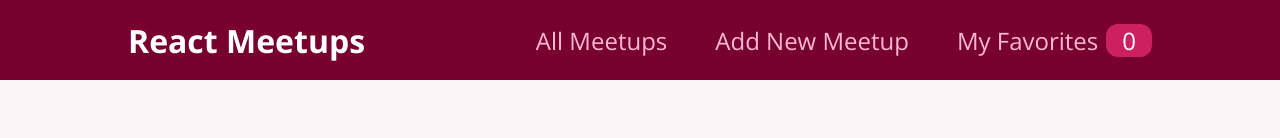
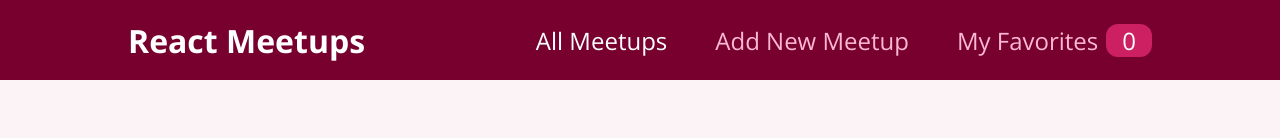
Before and after one commit to DenizAgisuna/React-Meetup, a React (Create React App) app: page / in a window 1280 px wide. Shown: the top 138 px of the page. Built offline with nearby package versions, Linux system fonts and the light colour scheme.

Commit message:
Updated navigation to use react-router
 Installed/implemented react-router-dom
 Removed manual page state handling
 Changed constants from numbers to a more SEO friendly string

```diff
--- a/package.json
+++ b/package.json
@@ -8,6 +8,7 @@
     "@testing-library/user-event": "^13.5.0",
     "react": "^17.0.2",
     "react-dom": "^17.0.2",
+    "react-router-dom": "^5.3.4",
     "react-scripts": "5.0.0",
     "web-vitals": "^2.1.4"
   },
@@ -36,6 +37,7 @@
     ]
   },
   "devDependencies": {
+    "@types/react-router-dom": "^5.3.3",
     "@wojtekmaj/enzyme-adapter-react-17": "^0.6.6",
     "enzyme": "^3.11.0"
   }
--- a/src/App.js
+++ b/src/App.js
@@ -1,37 +1,29 @@
-import { useState } from "react";
-
+import { BrowserRouter as Router, Route, Switch } from "react-router-dom";
 import AllMeetupsPage from "./pages/AllMeetupsPage";
 import FavoritesPage from "./pages/Favorites";
 import NewMeetupsPage from "./pages/NewMeetup";
-import { ALL_MEETUP_PAGE, FAVORITES_PAGE, NEW_MEETUP_PAGE } from "./utils/constants";
-
+import {
+  ALL_MEETUP_PAGE,
+  FAVORITES_PAGE,
+  NEW_MEETUP_PAGE,
+} from "./utils/constants";
 import MainNavigation from "./components/layout/MainNavigation";
 import Layout from "./components/layout/Layout";
 
 function App() {
-  const [page, setPage] = useState(ALL_MEETUP_PAGE);
-
-  function getCurrentPageComponent() {
-    let currentPageComponent = <AllMeetupsPage />;
-    switch (page) {
-      case FAVORITES_PAGE:
-        currentPageComponent = <FavoritesPage />;
-        break;
-      case NEW_MEETUP_PAGE:
-        currentPageComponent = <NewMeetupsPage />;
-        break;
-      default:
-        currentPageComponent = <AllMeetupsPage />;
-    }
-
-    return currentPageComponent;
-  }
-
   return (
-    <div data-test="app">
-      <MainNavigation setPage={setPage} />
-      <Layout>{getCurrentPageComponent()}</Layout>
-    </div>
+    <Router>
+      <div data-test="app">
+        <MainNavigation />
+        <Layout>
+          <Switch>
+            <Route exact path={ALL_MEETUP_PAGE} component={AllMeetupsPage} />
+            <Route path={NEW_MEETUP_PAGE} component={NewMeetupsPage} />
+            <Route path={FAVORITES_PAGE} component={FavoritesPage} />
+          </Switch>
+        </Layout>
+      </div>
+    </Router>
   );
 }
 
--- a/src/components/layout/MainNavigation.js
+++ b/src/components/layout/MainNavigation.js
@@ -1,29 +1,38 @@
-import { ALL_MEETUP_PAGE, FAVORITES_PAGE, NEW_MEETUP_PAGE } from "./../../utils/constants";
+import { NavLink } from "react-router-dom";
+import {
+  ALL_MEETUP_PAGE,
+  FAVORITES_PAGE,
+  NEW_MEETUP_PAGE,
+} from "./../../utils/constants";
 
 import classes from "./MainNavigation.module.css";
 
-export default function MainNavigation({ setPage }) {
+export default function MainNavigation() {
   return (
     <header className={classes.header} data-test="navigation-header">
       <div className={classes.logo}>React Meetups</div>
       <nav>
         <ul>
           <li>
-            <a href="#" onClick={() => setPage(ALL_MEETUP_PAGE)}>
+            <NavLink
+              exact
+              to={ALL_MEETUP_PAGE}
+              activeClassName={classes.active}
+            >
               All Meetups
-            </a>
+            </NavLink>
           </li>
 
           <li>
-            <a href="#" onClick={() => setPage(NEW_MEETUP_PAGE)}>
+            <NavLink to={NEW_MEETUP_PAGE} activeClassName={classes.active}>
               Add New Meetup
-            </a>
+            </NavLink>
           </li>
           <li>
-            <a href="#" onClick={() => setPage(FAVORITES_PAGE)}>
+            <NavLink to={FAVORITES_PAGE} activeClassName={classes.active}>
               My Favorites
               <span className={classes.badge}>{0}</span>
-            </a>
+            </NavLink>
           </li>
         </ul>
       </nav>
--- a/src/utils/constants.js
+++ b/src/utils/constants.js
@@ -1,5 +1,7 @@
-const ALL_MEETUP_PAGE = 1;
-const FAVORITES_PAGE = 2;
-const NEW_MEETUP_PAGE = 3;
+// Route path constants (used by Router and NavLink)
+// Kept the same export names so existing imports continue to work.
+const ALL_MEETUP_PAGE = "/";
+const FAVORITES_PAGE = "/favorites";
+const NEW_MEETUP_PAGE = "/new";
 
 export { ALL_MEETUP_PAGE, FAVORITES_PAGE, NEW_MEETUP_PAGE };
```
